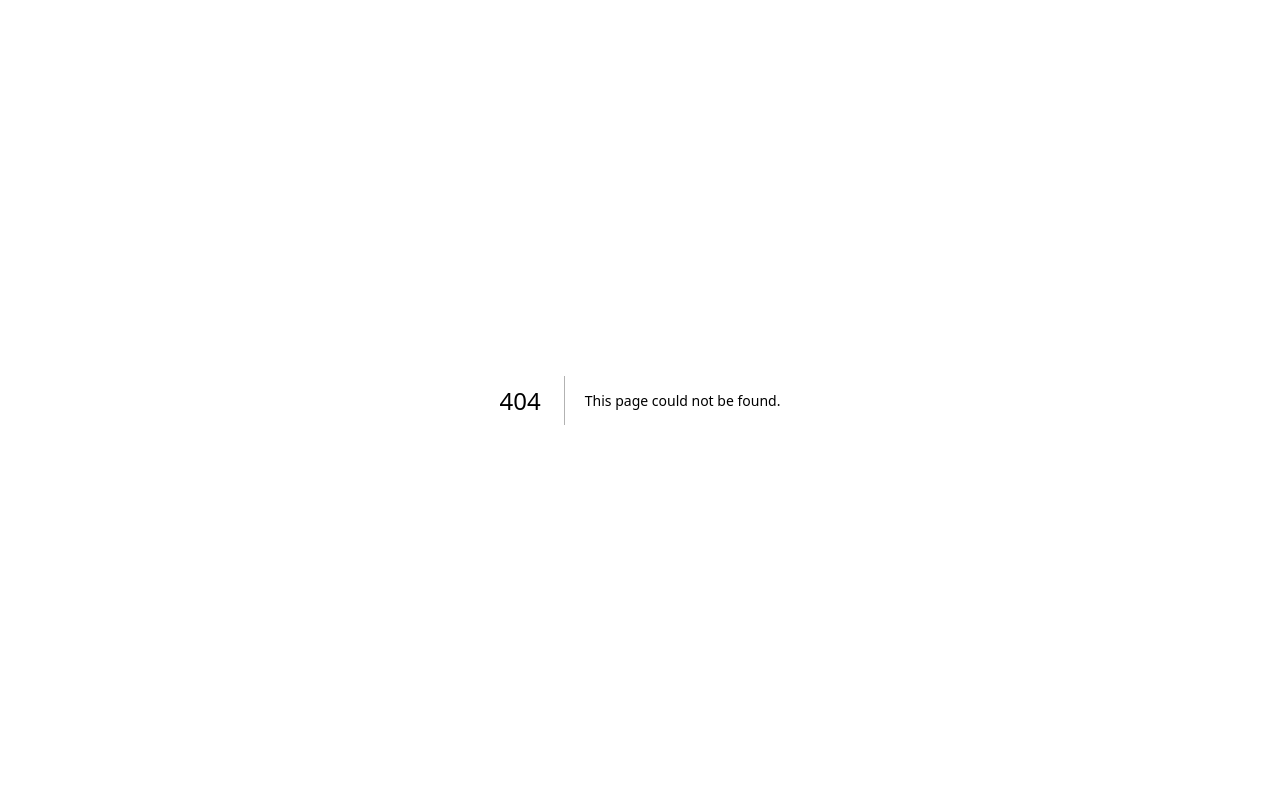
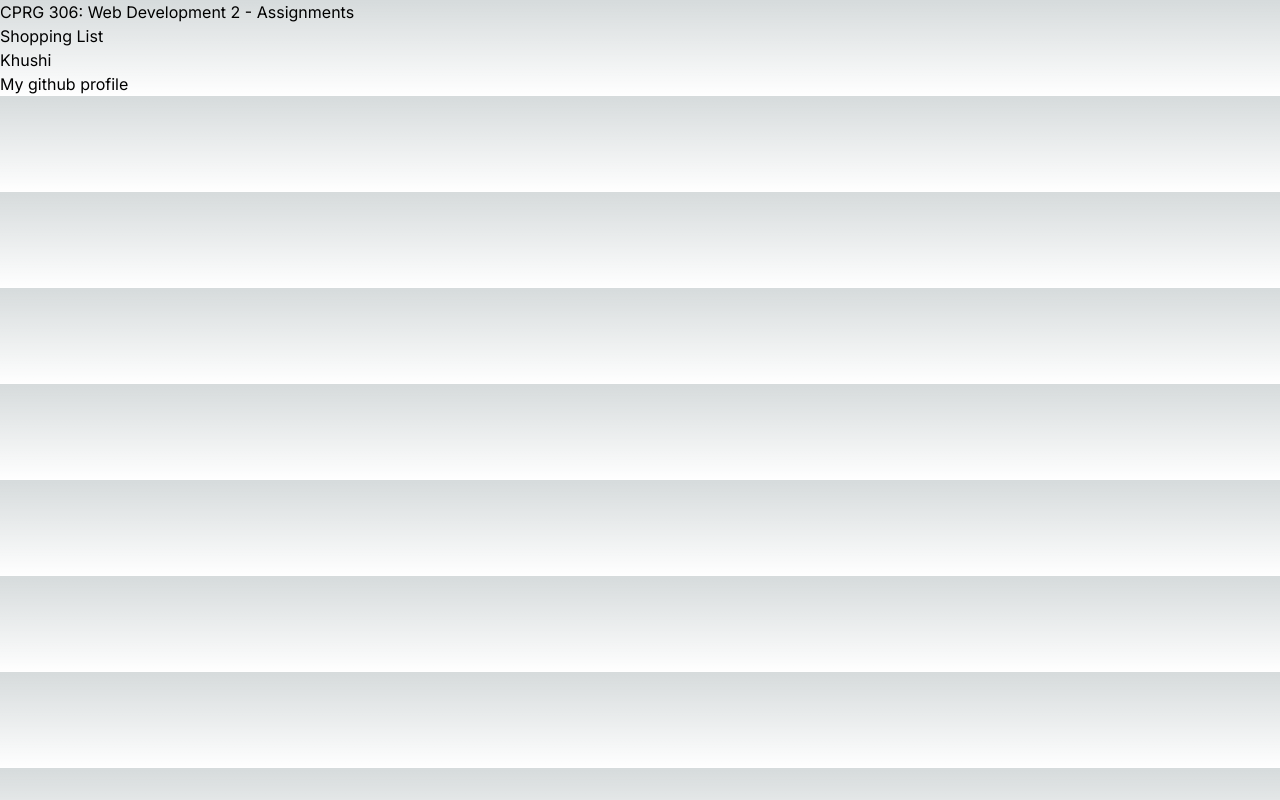
Before and after one commit to khushigaba/cprg306-assignments, a Next.js app: page /week-2 in a window 1280 px wide. Before the commit this address had no page. Built offline with nearby package versions, Linux system fonts and the light colour scheme.

Commit message:
creating 2 files
I made a folder week-2 and 2 files names page and student info under this folder.

```diff
--- /dev/null
+++ b/app/week-2/page.js
@@ -0,0 +1,11 @@
+import Link from 'next/link';
+import StudentInfo from "./student-info.js";
+export default function Page() {
+    return (
+      <main>
+        <h1>CPRG 306: Web Development 2 - Assignments</h1>
+        <h2>Shopping List</h2>
+        {StudentInfo()}
+      </main>
+    );
+  }
--- /dev/null
+++ b/app/week-2/student-info.js
@@ -0,0 +1,10 @@
+import Link from 'next/link';
+
+export default function StudentInfo(){
+    return (
+        <div>
+        <h1>Khushi</h1>
+        <Link href= "https://github.com/khushigaba"> My github profile </Link>
+        </div>
+    );
+}
```
